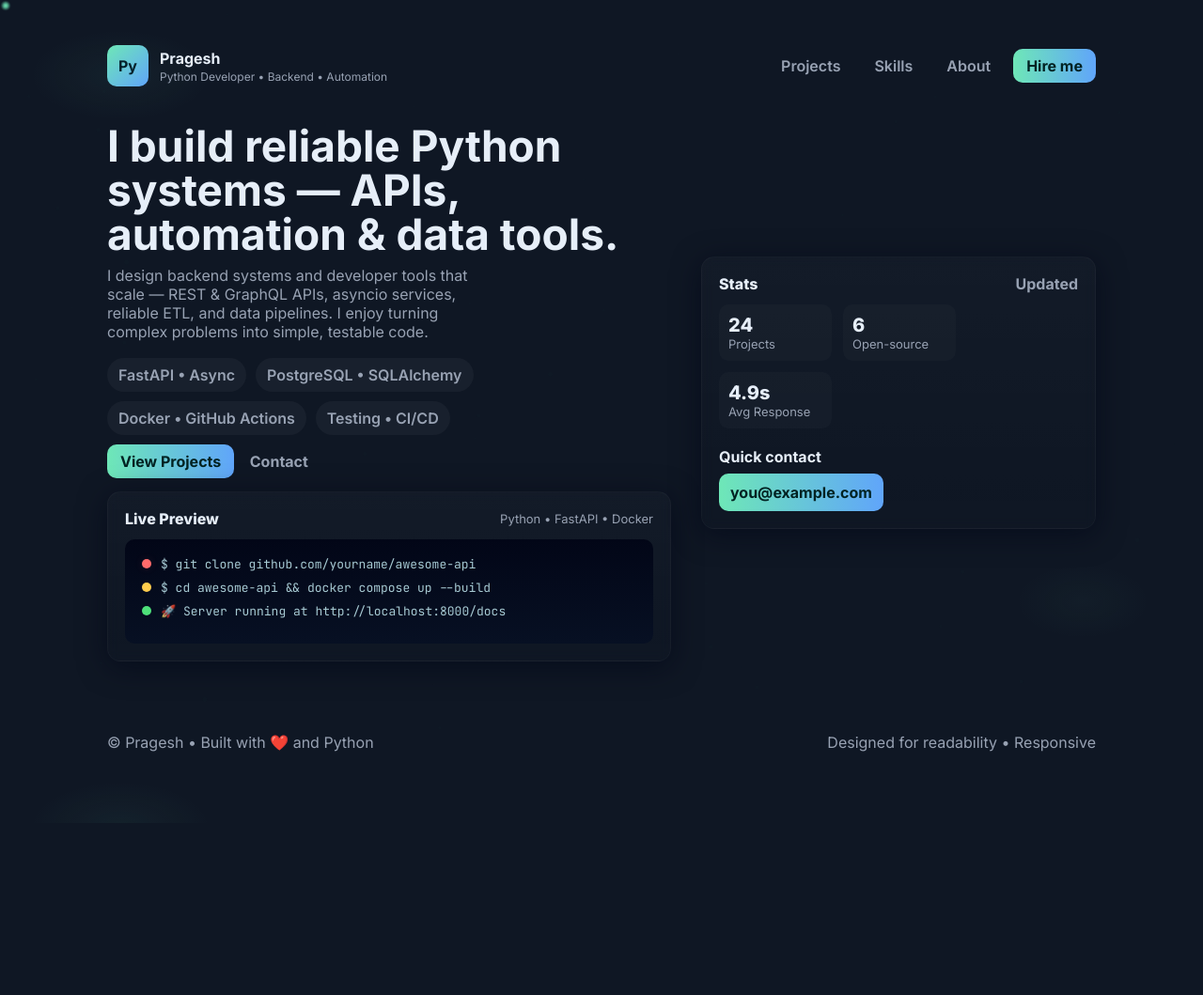
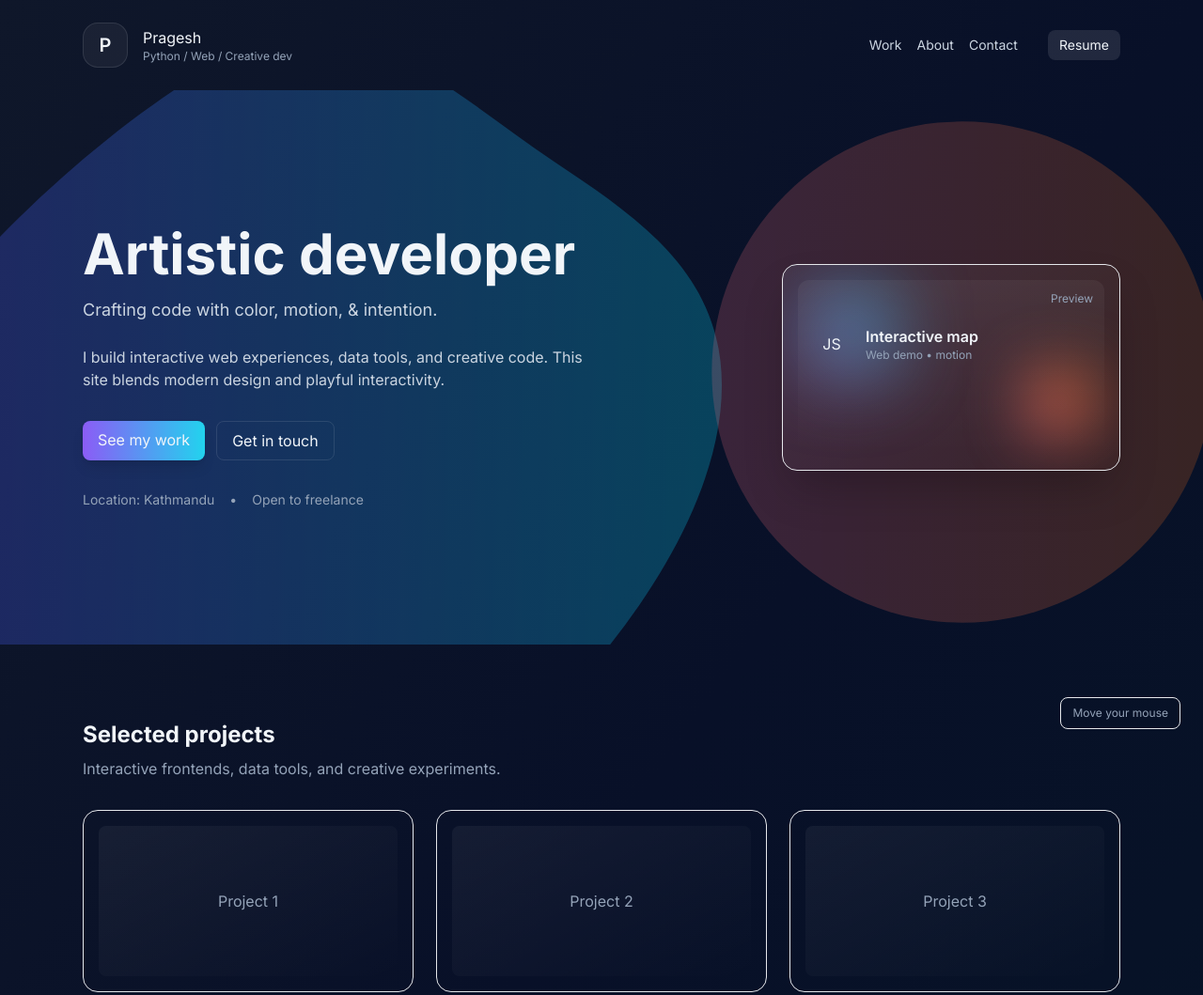
Before and after one commit to PrageshShrestha/Portfolio, a plain HTML site: page index.html in a window 1280 px wide. Shown: the top 1059 px of the page at 94% size. Before the commit the page ends 876 px from the top, so only its background shows below. Drawn offline with nearby package versions, Linux system fonts and the light colour scheme.

Commit message:
Update index.html

```diff
--- a/index.html
+++ b/index.html
@@ -1,281 +1,157 @@
-<!doctype html>
+<!DOCTYPE html>
 <html lang="en">
 <head>
-  <meta charset="utf-8" />
-  <meta name="viewport" content="width=device-width,initial-scale=1" />
-  <title>Pragesh — Python Developer</title>
-  <meta name="description" content="Interactive, responsive static portfolio for a Python developer — projects, skills, contact." />
+  <meta charset="UTF-8" />
+  <meta name="viewport" content="width=device-width, initial-scale=1.0" />
+  <title>Pragesh — Artistic Developer Portfolio</title>
+  <meta name="description" content="Interactive artistic portfolio with parallax animations and smooth gradients." />
+  <link href="https://fonts.googleapis.com/css2?family=Inter:wght@400;600;700&display=swap" rel="stylesheet" />
+  <script src="https://cdn.tailwindcss.com"></script>
+  <link rel="stylesheet" href="style.css" />
+</head>
+<body class="min-h-screen bg-gradient-to-br from-[#0f172a] via-[#081028] to-[#061426] text-slate-100 font-[Inter] overflow-x-hidden">
 
-  <!-- Google Fonts -->
-  <link href="https://fonts.googleapis.com/css2?family=Inter:wght@300;400;600;700;800&family=JetBrains+Mono:wght@400;600&display=swap" rel="stylesheet">
+  <!-- HEADER -->
+  <header class="max-w-6xl mx-auto px-6 py-6 flex items-center justify-between">
+    <div class="flex items-center gap-4">
+      <div class="w-12 h-12 rounded-2xl bg-white/5 border border-white/10 flex items-center justify-center font-semibold text-xl">P</div>
+      <div class="hidden md:block">
+        <div class="font-medium">Pragesh</div>
+        <div class="text-xs text-slate-400">Python / Web / Creative dev</div>
+      </div>
+    </div>
+    <nav class="flex gap-4 items-center text-sm">
+      <a href="#work" class="text-slate-300 hover:text-white">Work</a>
+      <a href="#about" class="text-slate-300 hover:text-white">About</a>
+      <a href="#contact" class="text-slate-300 hover:text-white">Contact</a>
+      <button class="ml-4 px-3 py-1.5 rounded-lg bg-white/10 hover:bg-white/20">Resume</button>
+    </nav>
+  </header>
 
-  <style>
-    :root{
-      --bg:#0f1724; --card:#0b1220; --muted:#98a2b3; --accent:#6ee7b7; --glass: rgba(255,255,255,0.04);
-      --glass-2: rgba(255,255,255,0.02);
-      --glass-3: rgba(255,255,255,0.06);
-      color-scheme: dark;
-    }
-    *{box-sizing:border-box}
-    html,body{height:100%;}
-    body{
-      margin:0; font-family:Inter,system-ui,Arial; background: radial-gradient(1200px 600px at 10% 10%, rgba(110,231,183,0.05), transparent 8%), radial-gradient(900px 500px at 90% 80%, rgba(110,231,183,0.03), transparent 8%), var(--bg); color:#e6eef8; -webkit-font-smoothing:antialiased; -moz-osx-font-smoothing:grayscale;
-      cursor: none; /* hide default cursor */
-    }
+  <!-- HERO -->
+  <section id="hero" class="relative overflow-hidden">
+    <div class="absolute inset-0 pointer-events-none">
+      <!-- Blob 1 -->
+      <svg class="absolute left-[-10%] top-[-10%] w-[70%] opacity-30 blob" viewBox="0 0 600 600" fill="none">
+        <defs>
+          <linearGradient id="grad1" x1="0" x2="1">
+            <stop offset="0%" stop-color="#4f46e5" />
+            <stop offset="100%" stop-color="#06b6d4" />
+          </linearGradient>
+        </defs>
+        <path d="M300 0C370 0 420 50 480 90C540 130 600 170 600 250C600 330 540 420 480 480C420 540 330 600 250 600C170 600 70 540 20 480C-30 420 -10 300 20 230C50 160 230 0 300 0Z" fill="url(#grad1)" />
+      </svg>
 
-    /* layout */
-    .container{max-width:1100px;margin:0 auto;padding:48px 24px}
-    header{display:flex;align-items:center;justify-content:space-between;gap:16px}
-    .brand{display:flex;gap:12px;align-items:center}
-    .logo{width:44px;height:44px;border-radius:10px;background:linear-gradient(135deg,var(--accent),#60a5fa);display:flex;align-items:center;justify-content:center;font-weight:700;color:#04202a}
-    nav{display:flex;gap:12px;align-items:center}
-    nav a{color:var(--muted);text-decoration:none;padding:8px 12px;border-radius:8px;font-weight:600}
-    nav a:hover{color:var(--accent);background:var(--glass-3)}
-    .cta{background:linear-gradient(90deg,var(--accent),#60a5fa);color:#022; padding:8px 14px;border-radius:10px;font-weight:700;text-decoration:none}
+      <!-- Blob 2 -->
+      <svg class="absolute right-[-5%] bottom-[-5%] w-[50%] opacity-20 blob2" viewBox="0 0 600 600">
+        <defs>
+          <linearGradient id="grad2" x1="0" x2="1">
+            <stop offset="0%" stop-color="#fb7185" />
+            <stop offset="100%" stop-color="#f97316" />
+          </linearGradient>
+        </defs>
+        <circle cx="300" cy="300" r="250" fill="url(#grad2)" />
+      </svg>
+    </div>
 
-    /* hero */
-    .hero{display:grid;grid-template-columns:1fr 420px;gap:32px;align-items:center;margin-top:40px}
-    .intro h1{font-size:clamp(28px,5vw,46px);margin:0 0 10px 0;line-height:1.02}
-    .intro p{margin:0 0 18px 0;color:var(--muted);max-width:70%}
-    .kudos{display:flex;gap:10px;flex-wrap:wrap}
-    .chip{background:var(--glass);padding:8px 12px;border-radius:999px;color:var(--muted);font-weight:600}
-
-    /* card */
-    .card{background:linear-gradient(180deg, rgba(255,255,255,0.02), transparent);border-radius:14px;padding:18px;box-shadow:0 6px 30px rgba(2,6,23,0.6);backdrop-filter: blur(6px);border:1px solid rgba(255,255,255,0.03)}
-
-    /* code-preview */
-    .mock-terminal{background:linear-gradient(180deg,#020617,#071023);padding:18px;border-radius:10px;color:#b9dfe7;font-family:JetBrains Mono,monospace;font-size:13px}
-    .term-row{display:flex;gap:10px;align-items:center;margin-bottom:8px}
-    .dot{width:10px;height:10px;border-radius:999px;background:#ff6b6b;box-shadow:0 0 10px rgba(255,107,107,0.12)}
-    .term-stdout{opacity:0.9}
-
-    /* projects */
-    .projects{display:grid;grid-template-columns:repeat(3,1fr);gap:18px;margin-top:28px}
-    .project{padding:18px;border-radius:12px;background:linear-gradient(180deg,var(--glass),transparent);cursor:pointer;transition:transform .2s ease, box-shadow .2s ease}
-    .project:hover{transform:translateY(-6px);box-shadow:0 12px 40px rgba(2,6,23,0.6)}
-    .project h3{margin:0 0 6px 0}
-    .project p{margin:0;color:var(--muted);font-size:14px}
-
-    /* skills */
-    .skills{display:flex;flex-wrap:wrap;gap:12px;margin-top:18px}
-    .skill{background:linear-gradient(90deg, rgba(255,255,255,0.02), transparent);padding:10px 12px;border-radius:10px;font-weight:700;color:var(--muted)}
-
-    /* contact */
-    footer{margin-top:48px;padding:28px 0;display:flex;justify-content:space-between;align-items:center}
-
-    /* responsive */
-    @media (max-width:980px){
-      .hero{grid-template-columns:1fr;}
-      .projects{grid-template-columns:repeat(2,1fr)}
-      .intro p{max-width:100%}
-    }
-    @media (max-width:640px){
-      .projects{grid-template-columns:1fr}
-      header{flex-direction:column;align-items:flex-start}
-      nav{width:100%;display:flex;overflow:auto}
-    }
-
-    .reveal{opacity:0;transform:translateY(10px);transition:opacity .6s ease, transform .6s ease}
-    .reveal.visible{opacity:1;transform:none}
-
-    /* modal */
-    .modal{position:fixed;inset:0;display:none;align-items:center;justify-content:center;padding:24px}
-    .modal.show{display:flex}
-    .modal-card{width:100%;max-width:960px;background:linear-gradient(180deg, rgba(255,255,255,0.03), rgba(0,0,0,0.2));padding:18px;border-radius:14px}
-    .close-btn{background:transparent;border:1px solid rgba(255,255,255,0.04);padding:8px 10px;border-radius:8px;color:var(--muted)}
-
-    /* particle background */
-    .bg-canvas{position:fixed;inset:0;pointer-events:none;opacity:0.25;z-index:0}
-
-    /* custom animated cursor trail */
-    .cursor-trail {
-      position: fixed;
-      top: 0; left: 0;
-      width: 12px; height: 12px;
-      border-radius: 50%;
-      pointer-events: none;
-      background: radial-gradient(circle, var(--accent), transparent 70%);
-      mix-blend-mode: lighten;
-      opacity: 0.7;
-      z-index: 9999;
-      transform: translate(-50%, -50%);
-    }
-  </style>
-</head>
-<body>
-  <canvas id="c" class="bg-canvas"></canvas>
-
-  <!-- cursor trail circles -->
-  <div id="cursor"></div>
-
-  <div class="container">
-    <!-- HEADER -->
-    <header>
-      <div class="brand">
-        <div class="logo">Py</div>
+    <div class="max-w-6xl mx-auto px-6 py-24 lg:py-36 relative z-10 grid grid-cols-1 lg:grid-cols-2 gap-10 items-center">
       <div>
-          <div style="font-weight:700">Pragesh</div>
-          <div style="font-size:12px;color:var(--muted);margin-top:2px">Python Developer • Backend • Automation</div>
+        <h1 class="text-4xl md:text-6xl font-extrabold leading-tight">Artistic developer
+          <span class="block text-lg mt-4 font-medium text-slate-300">Crafting code with color, motion, & intention.</span>
+        </h1>
+        <p class="mt-6 text-slate-300 max-w-xl">
+          I build interactive web experiences, data tools, and creative code. This site blends modern design and playful interactivity.
+        </p>
+        <div class="mt-8 flex gap-3">
+          <a href="#work" class="px-4 py-2 rounded-lg bg-gradient-to-r from-violet-500 to-cyan-400 font-medium shadow-lg">See my work</a>
+          <a href="#contact" class="px-4 py-2 rounded-lg border border-white/10">Get in touch</a>
+        </div>
+        <div class="mt-8 flex gap-4 text-sm text-slate-400">
+          <div>Location: Kathmandu</div>
+          <div>•</div>
+          <div>Open to freelance</div>
         </div>
       </div>
 
-      <nav>
-        <a href="#projects">Projects</a>
-        <a href="#skills">Skills</a>
-        <a href="#about">About</a>
-        <a href="#contact" class="cta">Hire me</a>
-      </nav>
-    </header>
-
-    <!-- MAIN -->
-    <main>
-      <section class="hero">
+      <!-- Demo Box -->
+      <div class="flex justify-center lg:justify-end">
+        <div class="w-[360px] h-[220px] rounded-2xl bg-gradient-to-br from-white/5 to-white/3 border border-white/6 p-4 shadow-2xl relative overflow-hidden">
+          <div class="absolute left-6 top-6 w-24 h-24 rounded-lg blur-[40px] opacity-60 bg-gradient-to-tr from-[#a78bfa] to-[#06b6d4] parallax1"></div>
+          <div class="absolute right-6 bottom-8 w-20 h-20 rounded-lg blur-[30px] opacity-50 bg-gradient-to-tr from-[#fb7185] to-[#f97316] parallax2"></div>
+          <div class="relative z-10 w-full h-full rounded-xl overflow-hidden bg-gradient-to-b from-white/6 to-transparent p-3">
+            <div class="text-xs text-slate-400 text-right">Preview</div>
+            <div class="mt-4 flex items-center gap-3">
+              <div class="w-12 h-12 rounded-lg bg-white/6 flex items-center justify-center">JS</div>
               <div>
-          <div class="intro">
-            <h1 class="reveal">I build reliable Python systems — APIs, automation & data tools.</h1>
-            <p class="reveal">I design backend systems and developer tools that scale — REST & GraphQL APIs, asyncio services, reliable ETL, and data pipelines. I enjoy turning complex problems into simple, testable code.</p>
-
-            <div class="kudos reveal">
-              <div class="chip">FastAPI • Async</div>
-              <div class="chip">PostgreSQL • SQLAlchemy</div>
-              <div class="chip">Docker • GitHub Actions</div>
-              <div class="chip">Testing • CI/CD</div>
-            </div>
-
-            <div style="margin-top:18px" class="reveal">
-              <a class="cta" href="#projects">View Projects</a>
-              <a style="margin-left:12px;color:var(--muted);font-weight:700;text-decoration:none" href="#contact">Contact</a>
+                <div class="font-semibold">Interactive map</div>
+                <div class="text-xs text-slate-400">Web demo • motion</div>
               </div>
             </div>
-
-          <div class="card" style="margin-top:22px;max-width:680px">
-            <div style="display:flex;justify-content:space-between;align-items:center;margin-bottom:12px">
-              <div style="font-weight:800">Live Preview</div>
-              <div style="font-size:13px;color:var(--muted)">Python • FastAPI • Docker</div>
-            </div>
-            <div class="mock-terminal">
-              <div class="term-row"><div class="dot"></div><div class="term-stdout">$ git clone github.com/yourname/awesome-api</div></div>
-              <div class="term-row"><div style="width:10px;height:10px;border-radius:999px;background:#ffcc4d"></div><div class="term-stdout">$ cd awesome-api && docker compose up --build</div></div>
-              <div class="term-row"><div style="width:10px;height:10px;border-radius:999px;background:#4ee07a"></div><div class="term-stdout">🚀 Server running at http://localhost:8000/docs</div></div>
+            <div class="mt-6 grid grid-cols-2 gap-2">
+              <div class="h-8 rounded bg-white/4"></div>
+              <div class="h-8 rounded bg-white/4"></div>
+              <div class="h-8 rounded bg-white/4 col-span-2"></div>
             </div>
           </div>
         </div>
-
-        <aside>
-          <div class="card" style="display:flex;flex-direction:column;gap:12px;align-items:flex-start">
-            <div style="display:flex;justify-content:space-between;width:100%"><div style="font-weight:800">Stats</div><div style="color:var(--muted);font-weight:700">Updated</div></div>
-            <div style="display:flex;gap:12px;flex-wrap:wrap;width:100%">
-              <div style="min-width:120px;padding:10px;border-radius:10px;background:var(--glass-2)"><div style="font-weight:800;font-size:20px">24</div><div style="font-size:13px;color:var(--muted)">Projects</div></div>
-              <div style="min-width:120px;padding:10px;border-radius:10px;background:var(--glass-2)"><div style="font-weight:800;font-size:20px">6</div><div style="font-size:13px;color:var(--muted)">Open-source</div></div>
-              <div style="min-width:120px;padding:10px;border-radius:10px;background:var(--glass-2)"><div style="font-weight:800;font-size:20px">4.9s</div><div style="font-size:13px;color:var(--muted)">Avg Response</div></div>
-            </div>
-
-            <div style="width:100%">
-              <div style="font-weight:700;margin-top:8px">Quick contact</div>
-              <a href="mailto:you@example.com" style="display:inline-block;margin-top:8px;padding:10px 12px;border-radius:10px;background:linear-gradient(90deg,var(--accent),#60a5fa);color:#022;font-weight:700;text-decoration:none">you@example.com</a>
       </div>
     </div>
-        </aside>
   </section>
 
-      <!-- (projects, skills, about, contact sections unchanged from before) -->
-      <!-- ... existing sections stay same ... -->
+  <!-- WORK -->
+  <section id="work" class="max-w-6xl mx-auto px-6 py-20">
+    <h2 class="text-2xl font-bold">Selected projects</h2>
+    <p class="text-slate-400 mt-2 max-w-2xl">Interactive frontends, data tools, and creative experiments.</p>
+    <div class="mt-8 grid grid-cols-1 md:grid-cols-2 lg:grid-cols-3 gap-6">
+      <div class="group block rounded-2xl overflow-hidden border border-white/6 bg-white/3 p-4 hover:-translate-y-1 transition-transform">
+        <div class="w-full h-40 rounded-lg overflow-hidden bg-gradient-to-br from-white/5 to-white/6 flex items-center justify-center text-slate-400">Project 1</div>
+      </div>
+      <div class="group block rounded-2xl overflow-hidden border border-white/6 bg-white/3 p-4 hover:-translate-y-1 transition-transform">
+        <div class="w-full h-40 rounded-lg overflow-hidden bg-gradient-to-br from-white/5 to-white/6 flex items-center justify-center text-slate-400">Project 2</div>
+      </div>
+      <div class="group block rounded-2xl overflow-hidden border border-white/6 bg-white/3 p-4 hover:-translate-y-1 transition-transform">
+        <div class="w-full h-40 rounded-lg overflow-hidden bg-gradient-to-br from-white/5 to-white/6 flex items-center justify-center text-slate-400">Project 3</div>
+      </div>
+    </div>
+  </section>
 
-    </main>
-
-    <footer>
-      <div style="color:var(--muted)">© Pragesh • Built with ❤️ and Python</div>
-      <div style="color:var(--muted)">Designed for readability • Responsive</div>
-    </footer>
+  <!-- ABOUT -->
+  <section id="about" class="max-w-4xl mx-auto px-6 py-20">
+    <div class="bg-white/3 rounded-2xl p-8 border border-white/6">
+      <h3 class="text-xl font-bold">About me</h3>
+      <p class="text-slate-300 mt-4">
+        I'm a developer who loves combining data and design. I build tools that feel alive — maps, realtime apps, and playful UIs.
+      </p>
+      <div class="mt-6 grid grid-cols-2 gap-4 text-sm text-slate-300">
+        <div>
+          <div class="text-slate-400 text-xs">Skills</div>
+          <div class="mt-2">Python · JavaScript · React · FastAPI · Postgres</div>
         </div>
-
-  <!-- modal -->
-  <div id="modal" class="modal" onclick="closeModal(event)">
-    <div class="modal-card card" role="dialog" aria-modal="true" onclick="event.stopPropagation()">
-      <div style="display:flex;justify-content:space-between;align-items:center">
         <div>
-          <h3 id="modal-title" style="margin:0">Project</h3>
-          <div id="modal-tech" style="color:var(--muted);font-size:13px;margin-top:6px">Tech</div>
-        </div>
-        <button class="close-btn" onclick="closeModal(event)">Close</button>
-      </div>
-      <div id="modal-desc" style="margin-top:12px;color:var(--muted)"></div>
-      <div style="margin-top:14px;display:flex;gap:8px">
-        <a id="modal-demo" class="cta" href="#">Live</a>
-        <a id="modal-code" style="padding:8px 12px;border-radius:10px;border:1px solid rgba(255,255,255,0.04);text-decoration:none;color:var(--muted);font-weight:700" href="#">Source</a>
+          <div class="text-slate-400 text-xs">Tools</div>
+          <div class="mt-2">Tailwind · Motion · OSM · Docker · Git</div>
         </div>
       </div>
     </div>
+  </section>
 
-  <script>
-    // reveal on scroll
-    const revealEls = document.querySelectorAll('.reveal');
-    const io = new IntersectionObserver((entries)=>{
-      for(const e of entries) if(e.isIntersecting) e.target.classList.add('visible');
-    },{threshold:0.08});
-    revealEls.forEach(el=>io.observe(el));
+  <!-- CONTACT -->
+  <footer id="contact" class="max-w-6xl mx-auto px-6 py-16">
+    <div class="bg-gradient-to-br from-white/3 to-transparent border border-white/6 rounded-2xl p-8 flex flex-col md:flex-row items-center justify-between gap-6">
+      <div>
+        <div class="font-bold text-lg">Work with me</div>
+        <div class="text-slate-300 mt-2">Available for freelance and collaborations.</div>
+      </div>
+      <div class="flex gap-3">
+        <a class="px-4 py-2 rounded-lg bg-gradient-to-r from-violet-500 to-cyan-400" href="mailto:hello@example.com">Email</a>
+        <a class="px-4 py-2 rounded-lg border border-white/10" href="#">Say hi</a>
+      </div>
+    </div>
+    <div class="mt-8 text-slate-500 text-sm text-center">© 2025 Pragesh — crafted with code.</div>
+  </footer>
 
-    // modal
-    function openModal(el){
-      const m = document.getElementById('modal');
-      document.getElementById('modal-title').innerText = el.dataset.title;
-      document.getElementById('modal-desc').innerText = el.dataset.desc;
-      document.getElementById('modal-tech').innerText = el.dataset.tech;
-      m.classList.add('show');
-    }
-    function closeModal(){document.getElementById('modal').classList.remove('show');}
+  <div class="fixed right-6 bottom-6 text-xs text-slate-400 bg-white/3 border border-white/6 px-3 py-2 rounded-lg">Move your mouse</div>
 
-    // contact form
-    function contactSubmit(e){
-      e.preventDefault();
-      const el = e.target;
-      const name = el.name.value;
-      el.querySelector('button').innerText = 'Sent ✓';
-      setTimeout(()=>{ el.reset(); el.querySelector('button').innerText = 'Send'; },2000);
-      alert('Thanks '+name+'. This demo form does not send email.');
-    }
-
-    // subtle background particles
-    const canvas = document.getElementById('c');
-    const ctx = canvas.getContext('2d');
-    let W, H, parts = [];
-    function resize(){W=canvas.width=innerWidth;H=canvas.height=innerHeight;}
-    addEventListener('resize',resize);resize();
-    for(let i=0;i<60;i++){parts.push({x:Math.random()*W,y:Math.random()*H,r:Math.random()*2+0.5,vx:(Math.random()-0.5)/2,vy:(Math.random()-0.5)/2})}
-    function tick(){ctx.clearRect(0,0,W,H);for(const p of parts){p.x+=p.vx;p.y+=p.vy;if(p.x<0)p.x=W;if(p.x>W)p.x=0;if(p.y<0)p.y=H;if(p.y>H)p.y=0;ctx.beginPath();ctx.arc(p.x,p.y,p.r,0,6.28);ctx.fillStyle='rgba(110,231,183,0.06)';ctx.fill();}requestAnimationFrame(tick)}
-    tick();
-
-    // animated glowing cursor trail
-    const numTrails = 12;
-    const trails = [];
-    for(let i=0;i<numTrails;i++){
-      const t = document.createElement('div');
-      t.classList.add('cursor-trail');
-      document.body.appendChild(t);
-      trails.push({el:t, x:0, y:0});
-    }
-
-    let mouseX=0, mouseY=0;
-    window.addEventListener('mousemove',e=>{
-      mouseX = e.clientX;
-      mouseY = e.clientY;
-    });
-
-    function animateCursor(){
-      let x = mouseX, y = mouseY;
-      trails.forEach((t,i)=>{
-        t.x += (x - t.x) * 0.15;
-        t.y += (y - t.y) * 0.15;
-        const scale = 1 - i / numTrails;
-        const opacity = 0.4 * scale;
-        t.el.style.transform = `translate(${t.x}px, ${t.y}px) scale(${scale})`;
-        t.el.style.opacity = opacity.toFixed(2);
-      });
-      requestAnimationFrame(animateCursor);
-    }
-    animateCursor();
-
-    document.addEventListener('keydown',e=>{if(e.key==='Escape') closeModal();});
-  </script>
+  <script src="script.js"></script>
 </body>
 </html>
```
Lines whose indentation alone changed are shown as unchanged.
